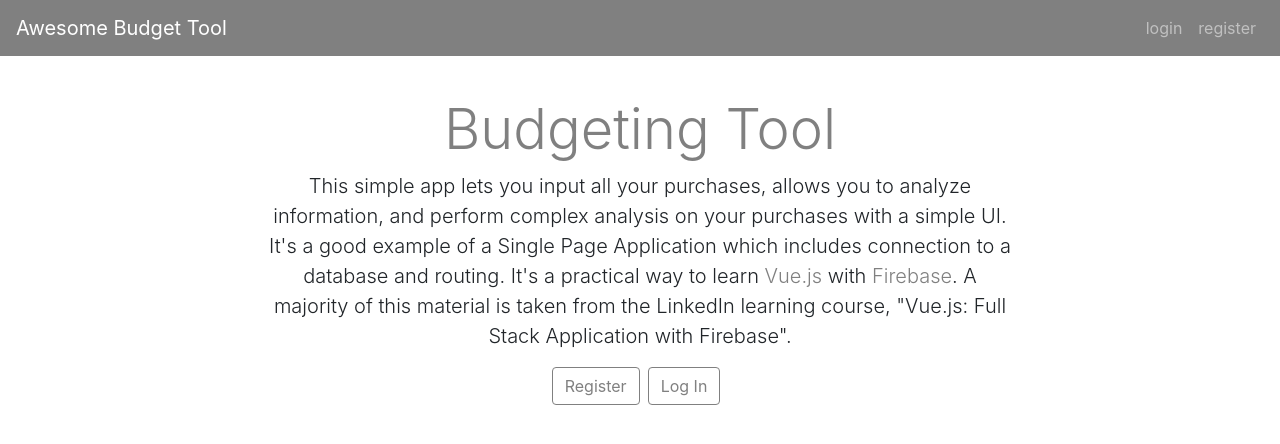
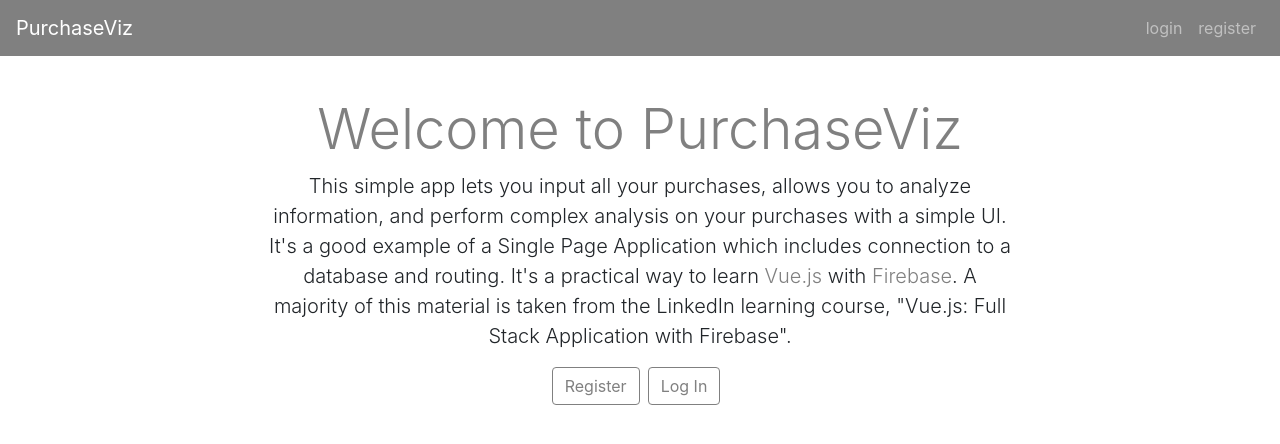
Before and after one commit to marissashivers/Bright-Budget, a Vue app: page / in a window 1280 px wide. Shown: the top 444 px of the page. Built offline with nearby package versions, Linux system fonts and the light colour scheme; no server answers; what vuefire would draw is missing.

Commit message:
add skeleton for line chart

```diff
--- a/src/components/Navigation.vue
+++ b/src/components/Navigation.vue
@@ -1,7 +1,7 @@
 <template>
     <nav class="site-nav navbar navbar-expand bg-primary navbar-dark">
         <div class="container-fluid">
-            <router-link class="navbar-brand" to="/">Awesome Budget Tool</router-link>
+            <router-link class="navbar-brand" to="/">PurchaseViz</router-link>
             <div class="navbar-nav ml-auto">
                 <router-link class="nav-item nav-link" to="/purchases" v-if="user">purchases</router-link>
                 <router-link class="nav-item nav-link" to="/visualize" v-if="user">visualize</router-link>
--- a/src/views/Home.vue
+++ b/src/views/Home.vue
@@ -10,7 +10,7 @@
     <div class="container text-center">
       <div class="row justify-content-center">
         <div class="col-10 col-md-10 col-lg-8 col-xl-7">
-          <h4 class="display-4 text-primary mt-3 mb-2">Budgeting Tool</h4>
+          <h4 class="display-4 text-primary mt-3 mb-2">Welcome to PurchaseViz</h4>
           <p class="lead">
             This simple app lets you input all your purchases, allows you to analyze information, and
             perform complex analysis on your purchases with a simple UI. It's a good example of a
```
Also changed, not shown: src/components/LineChart.vue (added, +22 -0 lines).
